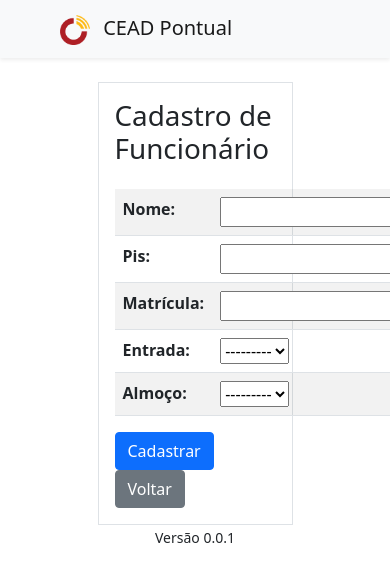
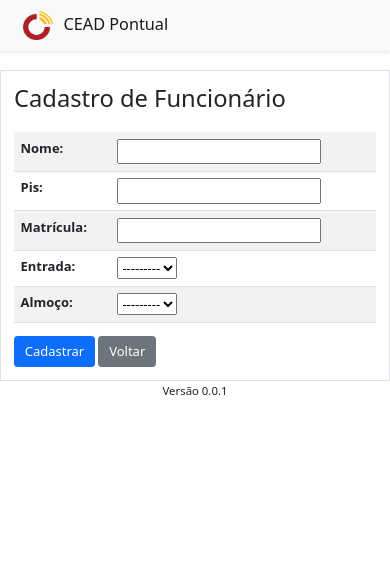
Before and after one commit to bernardrodrigues-cead/pontual, a Django app: page /ponto/cadastrar in a window 390 px wide; the page is wider, and only the part inside the window is pictured. Shown: the top 582 px of that part. Run offline with Django 4.2, Linux system fonts and the light colour scheme; the visitor is signed in with stand-in values (Sample User, id 1); parts of the project's set-up code (start-up, migrations or seed data) failed here and were passed over; some libraries are stand-ins or nearby versions.

Commit message:
Atualização para mobile

```diff
--- a/ponto/static/css/custom.css
+++ b/ponto/static/css/custom.css
@@ -5,3 +5,16 @@
 .mt-10{
     margin-top: 10rem;
 }
+
+@media(max-width:768px){
+    :root{
+        font-size: 13px;;
+    }
+    .main-container{
+        width: 100% !important;
+
+    }
+    .results{
+        width: 100% !important;
+    }
+}
--- a/ponto/templates/base.html
+++ b/ponto/templates/base.html
@@ -13,10 +13,10 @@
 </head>
 
 <body>
-    <nav class="navbar navbar-light bg-light shadow-sm">
+    <nav class="navbar navbar-light bg-light shadow-sm align-items-center">
         <div class="container-fluid">
             <a class="navbar-brand" href="{% url 'index' %}">
-                <img class="ms-5 me-2 h-100" src="{% static 'images/cead.png' %}" alt="" width="30" height="24" class="d-inline-block align-text-top">
+                <img class="ms-3 me-2 h-100" src="{% static 'images/cead.png' %}" alt="" width="30" height="24" class="d-inline-block align-text-top">
                 CEAD Pontual
             </a>
         </div>
--- a/ponto/templates/ponto/funcionario_form.html
+++ b/ponto/templates/ponto/funcionario_form.html
@@ -2,7 +2,7 @@
 
 {% block content %}
 
-    <div class="container mt-4 border p-3 w-50">
+    <div class="container mt-4 border p-3 w-50 main-container">
         <h1 class="h1 mb-4">Cadastro de Funcionário</h1>
         <form method="post" action="">{% csrf_token %}
             <table class="table table-striped">
--- a/ponto/templates/ponto/resultados.html
+++ b/ponto/templates/ponto/resultados.html
@@ -2,7 +2,7 @@
 
 {% block content %}
 
-<div class="container w-50 mt-5">
+<div class="container w-50 mt-5 results">
     <table class="table table-striped table-hover">
         <thead>
             <tr>
```
Also changed, not shown: ponto/templates/index.html (+4 -3 lines), ponto/templates/ponto/ponto_form.html (+5 -3 lines), cead_pontual.sqlite3.
